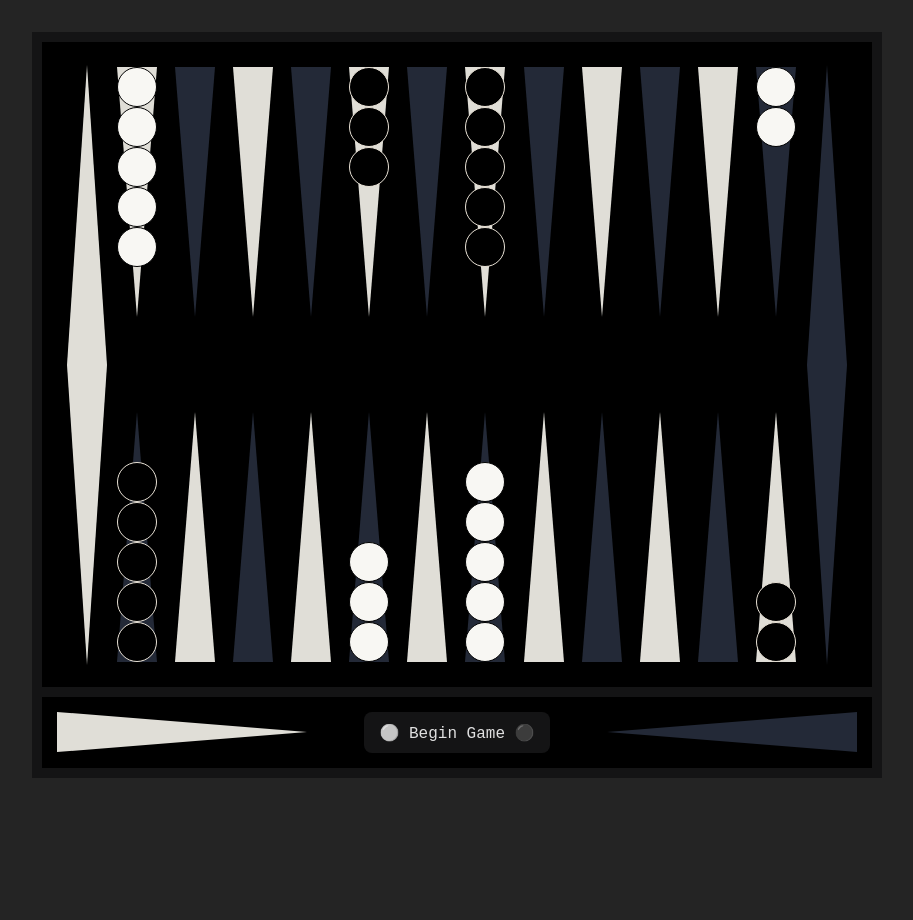
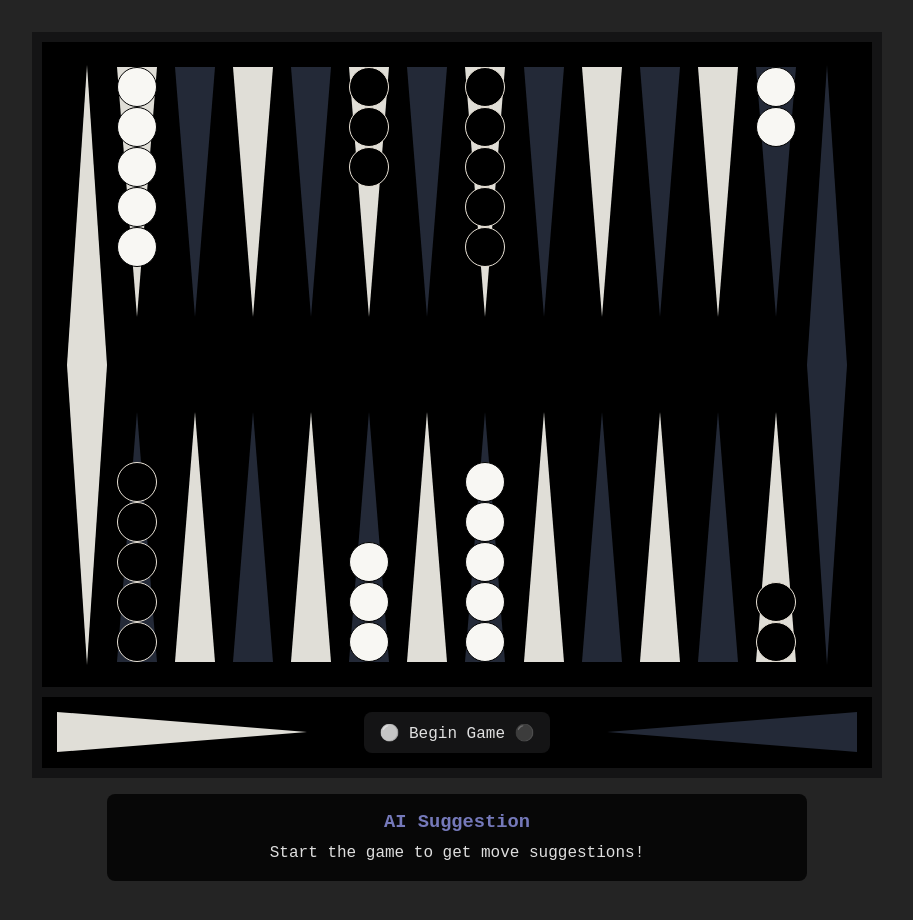
Before and after one commit to overtonjust/combatgammon, a React (Vite) app: page / in a window 1280 px wide. Shown: the top 920 px of the page, without its empty margins (183-1096 px from the left). Before the commit the page ends 810 px from the top, so only its background shows below. Built offline with nearby package versions, Linux system fonts and the light colour scheme.

Commit message:
add ai suggestion box

```diff
--- a/src/App.tsx
+++ b/src/App.tsx
@@ -10,6 +10,7 @@ import Game from "./logic/models/game";
 import ThisMove from "./logic/models/this-move";
 import BoardTop from "./frontend/BoardTop";
 import { checkCantMove } from "./logic/calculations/calc-possible-moves";
+import AICommentary from "./frontend/components/AICommentary";
 
 export const toastStyle = (thisTurn: ThisTurn) => {
   return {
@@ -87,6 +88,7 @@ function App() {
         startGame={startGame}
         select={select}
       />
+      <AICommentary game={game} thisTurn={thisTurn} />
     </>
   );
 }
--- /dev/null
+++ b/src/frontend/components/AICommentary.module.css
@@ -0,0 +1,20 @@
+.commentary {
+  background: rgba(0, 0, 0, 0.8);
+  padding: 1rem;
+  border-radius: 8px;
+  margin: 1rem auto;
+  width: 100%;
+  max-width: 700px;
+  text-align: center;
+}
+
+.commentary h3 {
+  color: #7579ba;
+  margin: 0 0 0.5rem 0;
+}
+
+.commentary p {
+  margin: 0;
+  line-height: 1.4;
+  white-space: pre-line;
+}
--- /dev/null
+++ b/src/frontend/components/AICommentary.tsx
@@ -0,0 +1,46 @@
+import React from 'react';
+import styles from './AICommentary.module.css';
+import ThisTurn from '../../logic/models/this-turn';
+import Game from '../../logic/models/game';
+import { BackgammonAI } from '../../logic/ai/backgammon-ai';
+
+type Props = {
+  game: Game;
+  thisTurn: ThisTurn;
+};
+
+export default function AICommentary({ game, thisTurn }: Props) {
+  const ai = new BackgammonAI('medium');
+
+  function getSuggestion(): string {
+    if (!game.gameOn) return "Start the game to get move suggestions!";
+    if (!thisTurn.rolledDice) return "Roll the dice first!";
+
+    try {
+      const aiDecision = ai.decideBestMove(game, thisTurn);
+      const bestMove = aiDecision.selectedMove;
+      const reasoning = aiDecision.allMoves.find(
+        move => move.fromIdx === bestMove.fromIdx && move.toIdx === bestMove.toIdx
+      )?.reasoning;
+
+      if (thisTurn.turnPlayer.outBar.length > 0) {
+        return "Priority: Get your pieces out of the bar first!";
+      }
+
+      if (bestMove) {
+        return `Suggested move: ${bestMove.fromIdx} → ${bestMove.toIdx}\n${reasoning?.join(', ')}`;
+      }
+    } catch (error) {
+      console.error('AI suggestion error:', error);
+    }
+
+    return "Look for opportunities to make points or block opponent's movement";
+  }
+
+  return (
+    <div className={styles.commentary}>
+      <h3>AI Suggestion</h3>
+      <p>{getSuggestion()}</p>
+    </div>
+  );
+}
--- a/src/frontend/components/Bar.tsx
+++ b/src/frontend/components/Bar.tsx
@@ -8,18 +8,18 @@ type Props = {
   onClick: any;
 };
 
-export default function Bar(props: Props) {
+export default function Bar({ fill, isTopRow, children, onClick }: Props) {
   return (
-    <div className={styles.barWrapper} style={{ fill: props.fill }} {...props}>
+    <div className={styles.barWrapper} style={{ fill }} onClick={onClick}>
       <div
         className={styles.bar}
-        style={{ justifyContent: props.isTopRow ? "flex-end" : "initial" }}
+        style={{ justifyContent: isTopRow ? "flex-end" : "initial" }}
       >
-        {props.children}
+        {children}
       </div>
       <svg height="250" width="40">
         <polygon
-          points={props.isTopRow ? "20,0 0,250 40,250" : "0,0 20,250 40,0"}
+          points={isTopRow ? "20,0 0,250 40,250" : "0,0 20,250 40,0"}
           className={styles.polygon}
         />
       </svg>
--- a/src/frontend/components/OutBar.tsx
+++ b/src/frontend/components/OutBar.tsx
@@ -8,18 +8,18 @@ type Props = {
   onClick: any;
 };
 
-export default function OutBar(props: Props) {
+export default function OutBar({ fill, isLeft, children, onClick }: Props) {
   return (
-    <div className={styles.barWrapper} style={{ fill: props.fill }} {...props}>
+    <div className={styles.barWrapper} style={{ fill }} onClick={onClick}>
       <div
         className={styles.bar}
-        style={{ justifyContent: props.isLeft ? "initial" : "flex-end" }}
+        style={{ justifyContent: isLeft ? "initial" : "flex-end" }}
       >
-        {props.children}
+        {children}
       </div>
       <svg height="40" width="250">
         <polygon
-          points={props.isLeft ? "0,0 0,40 250,20" : "0,20 250,0 250,40"}
+          points={isLeft ? "0,0 0,40 250,20" : "0,20 250,0 250,40"}
           className={styles.polygon}
         />
       </svg>
--- /dev/null
+++ b/src/logic/ai/backgammon-ai.ts
@@ -0,0 +1,115 @@
+import Game from '../models/game';
+import ThisTurn from '../models/this-turn';
+import { calcPossibleMoves, calcGettingOutOfOutMoves } from '../calculations/calc-possible-moves';
+import { AIDecision, MoveEvaluation, DifficultyLevel, WeightFactors } from './types';
+
+export class BackgammonAI {
+  private difficultyWeights: Record<DifficultyLevel, WeightFactors> = {
+    easy: {
+      safety: 0.8,
+      offense: 0.2,
+      progress: 0.4,
+      blockade: 0.3,
+      homeBoard: 0.5
+    },
+    medium: {
+      safety: 0.6,
+      offense: 0.6,
+      progress: 0.6,
+      blockade: 0.6,
+      homeBoard: 0.6
+    },
+    hard: {
+      safety: 0.4,
+      offense: 0.8,
+      progress: 0.7,
+      blockade: 0.8,
+      homeBoard: 0.7
+    }
+  };
+
+  constructor(private difficulty: DifficultyLevel = 'medium') {}
+
+  decideBestMove(game: Game, thisTurn: ThisTurn): AIDecision {
+    const possibleMoves = this.getAllPossibleMoves(game, thisTurn);
+    const evaluatedMoves = this.evaluateAllMoves(game, thisTurn, possibleMoves);
+    const selectedMove = this.selectBestMove(evaluatedMoves);
+
+    return {
+      selectedMove,
+      allMoves: evaluatedMoves
+    };
+  }
+
+  private getAllPossibleMoves(game: Game, thisTurn: ThisTurn): { fromIdx: number | string, toIdx: number }[] {
+    const moves: { fromIdx: number | string, toIdx: number }[] = [];
+
+    if (thisTurn.turnPlayer.outBar.length > 0) {
+      const outMoves = calcGettingOutOfOutMoves(game, thisTurn);
+      outMoves.forEach(toIdx => {
+        moves.push({ fromIdx: thisTurn.turnPlayer.outBarIdx, toIdx });
+      });
+      return moves;
+    }
+
+    game.board.forEach((bar, fromIdx) => {
+      if (bar.includes(thisTurn.turnPlayer.name)) {
+        const possibleToIdxs = calcPossibleMoves(game, fromIdx, thisTurn);
+        possibleToIdxs.forEach(toIdx => {
+          moves.push({ fromIdx, toIdx });
+        });
+      }
+    });
+
+    return moves;
+  }
+
+  private evaluateAllMoves(
+    game: Game,
+    thisTurn: ThisTurn,
+    moves: { fromIdx: number | string, toIdx: number }[]
+  ): MoveEvaluation[] {
+    const weights = this.difficultyWeights[this.difficulty];
+
+    return moves.map(move => {
+      const reasoning: string[] = [];
+      let score = 0;
+
+      const safetyScore = this.evaluateSafety(game, thisTurn, move);
+      score += safetyScore * weights.safety;
+      reasoning.push(`Safety: ${safetyScore.toFixed(2)}`);
+
+      const offenseScore = this.evaluateOffense(game, thisTurn, move);
+      score += offenseScore * weights.offense;
+      reasoning.push(`Offense: ${offenseScore.toFixed(2)}`);
+
+      return {
+        ...move,
+        score,
+        reasoning
+      };
+    });
+  }
+
+  private evaluateSafety(game: Game, thisTurn: ThisTurn, move: { fromIdx: number | string, toIdx: number }): number {
+    let score = 0;
+    if (typeof move.fromIdx === 'number' && game.board[move.fromIdx].length > 1) score += 0.5;
+    if (game.board[move.toIdx].length > 0 && game.board[move.toIdx][0] === thisTurn.turnPlayer.name) score += 1;
+    return score;
+  }
+
+  private evaluateOffense(game: Game, thisTurn: ThisTurn, move: { fromIdx: number | string, toIdx: number }): number {
+    let score = 0;
+    if (game.board[move.toIdx].length === 1 && game.board[move.toIdx][0] === thisTurn.opponentPlayer.name) score += 1;
+    return score;
+  }
+
+  private selectBestMove(evaluatedMoves: MoveEvaluation[]): { fromIdx: number | string, toIdx: number } {
+    if (evaluatedMoves.length === 0) throw new Error('No moves available');
+    return evaluatedMoves.reduce((best, current) => current.score > best.score ? current : best);
+  }
+
+  setDifficulty(difficulty: DifficultyLevel) {
+    this.difficulty = difficulty;
+  }
+}
```
